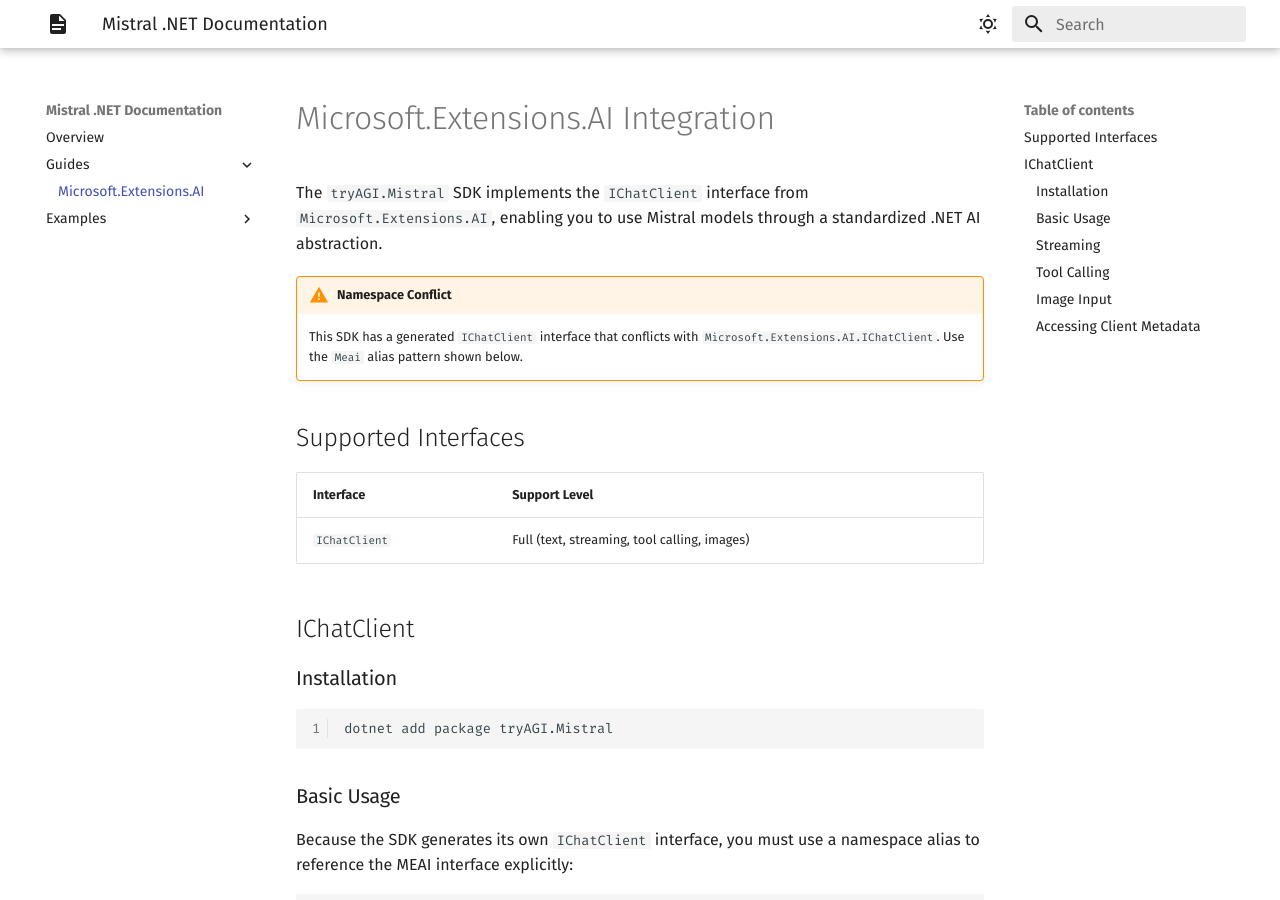
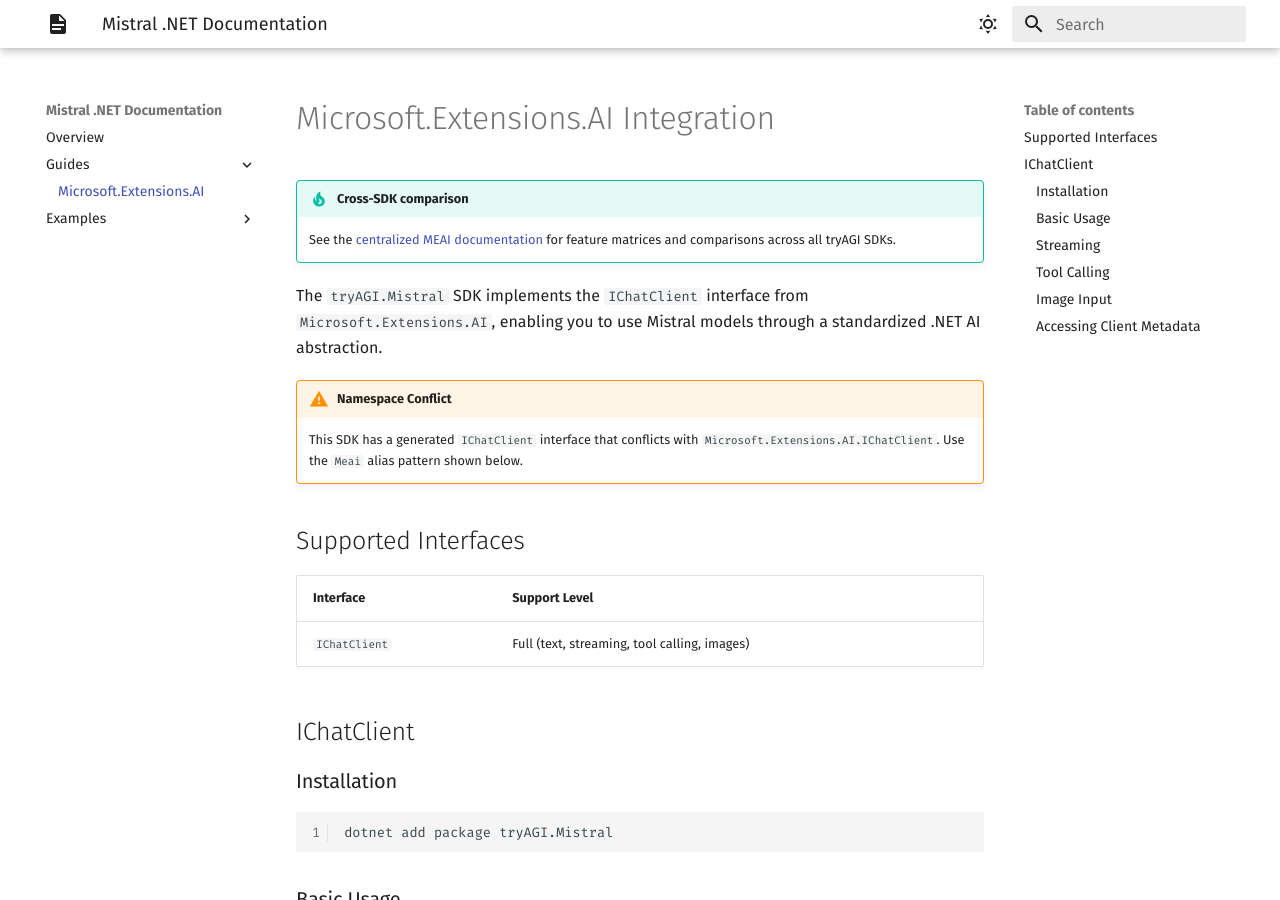
Before and after one commit to tryAGI/Mistral, an MkDocs documentation site: the page built from docs/guides/meai.md, in a window 1280 px wide and 900 px high. Built offline with MkDocs 1.6.1 and Material for MkDocs 9.7.7, drawn with Linux system fonts in a browser that asks for light colours; the version menu is left out.

Commit message:
Add cross-link to centralized MEAI documentation hub
Co-Authored-By: Claude Opus 4.6 <noreply@anthropic.com>

```diff
--- a/docs/guides/meai.md
+++ b/docs/guides/meai.md
@@ -1,4 +1,7 @@
 # Microsoft.Extensions.AI Integration
+
+!!! tip "Cross-SDK comparison"
+    See the [centralized MEAI documentation](https://tryagi.github.io/docs/meai/) for feature matrices and comparisons across all tryAGI SDKs.
 
 The `tryAGI.Mistral` SDK implements the `IChatClient` interface from `Microsoft.Extensions.AI`, enabling you to use Mistral models through a standardized .NET AI abstraction.
 
```
